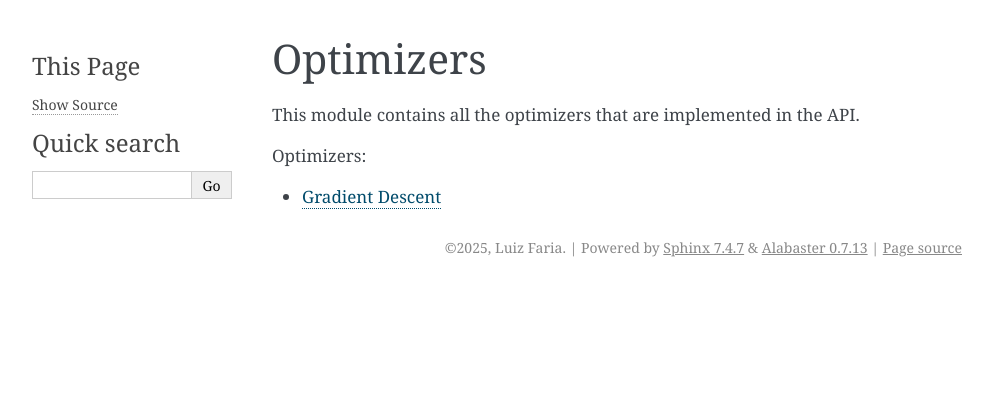
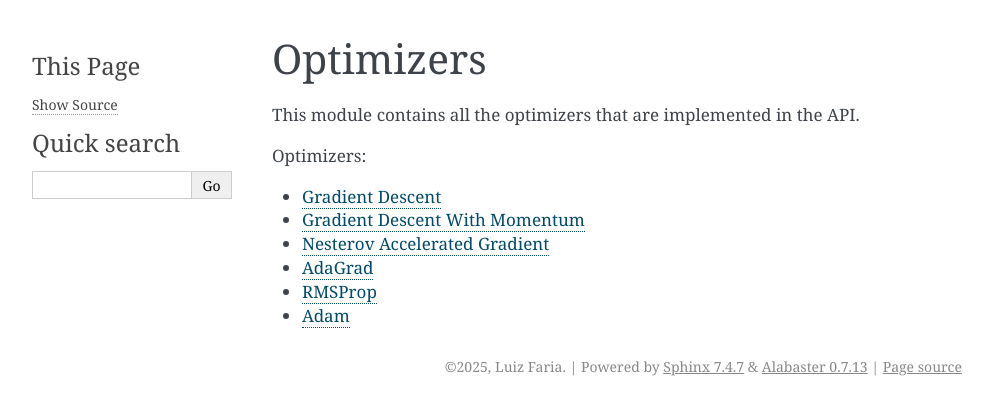
Before and after one commit to luizfaria1989/Turing, a Sphinx documentation site: the page built from docs/source/api/optimizers.rst, in a window 1280 px wide. Shown: the top 415 px of the page, without its empty margins (148-1141 px from the left). Built offline with Sphinx 7.4.7, drawn with Linux system fonts in a browser that asks for light colours.

Commit message:
atualiza documentacao

```diff
--- a/docs/source/api/optimizers.rst
+++ b/docs/source/api/optimizers.rst
@@ -8,3 +8,8 @@ This module contains all the optimizers that are implemented in the API.
    :caption: Optimizers:
 
    optimizers/gradient_descent
+   optimizers/gradient_descent_with_momentum
+   optimizers/nesterov_accelerated_gradient
+   optimizers/adagrad
+   optimizers/rmsprop
+   optimizers/adam
```
Also changed, not shown: 10 other files.
